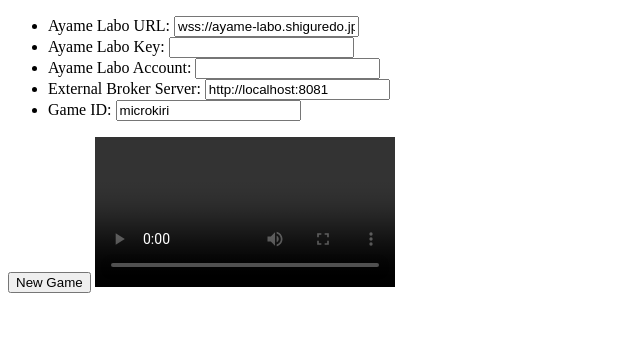
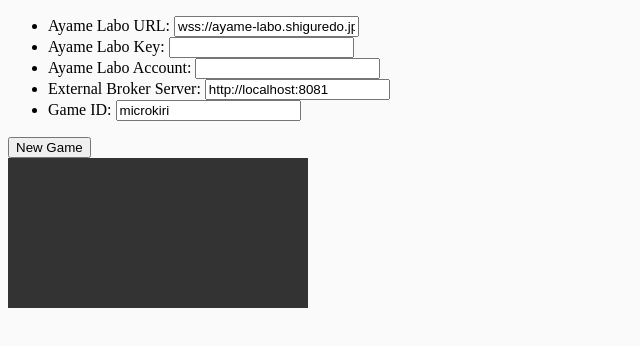
Before and after one commit to minakawa-daiki/mashimaro, a plain HTML site: page client/index.html in a window 1280 px wide. Shown: the whole page, without its empty margins (0-640 px from the left). Drawn offline with Linux system fonts and the light colour scheme.

Commit message:
fix design

```diff
--- a/client/index.html
+++ b/client/index.html
@@ -7,7 +7,11 @@
     <meta http-equiv="X-UA-Compatible" content="ie=edge">
     <title>mashimaro</title>
     <style>
+        body {
+            background: #fafafa;
+        }
         #remote-video {
+            background: #333;
             max-width: 1280px;
             height: auto;
         }
@@ -24,8 +28,12 @@
         <li><label>Game ID: <input id="gameId" type="text" value="microkiri"></label></li>
     </ul>
 </div>
-<button onclick="startConn()">New Game</button>
-<video id="remote-video" autoplay playsinline controls></video>
+<div>
+    <button onclick="startConn()">New Game</button>
+</div>
+<div>
+    <video id="remote-video" autoplay playsinline></video>
+</div>
 
 <script src="https://unpkg.com/@open-ayame/ayame-web-sdk@2020.2.1/dist/ayame.min.js"></script>
 <script>
```
